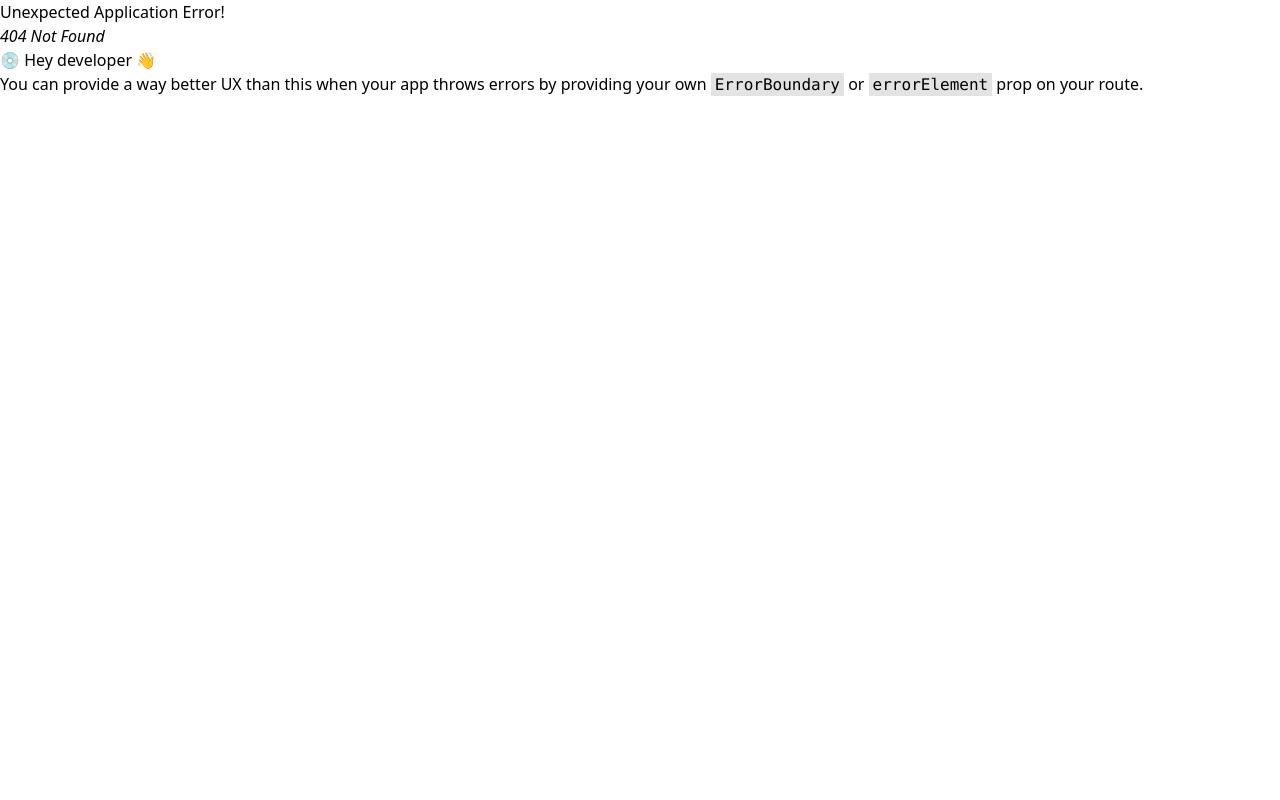
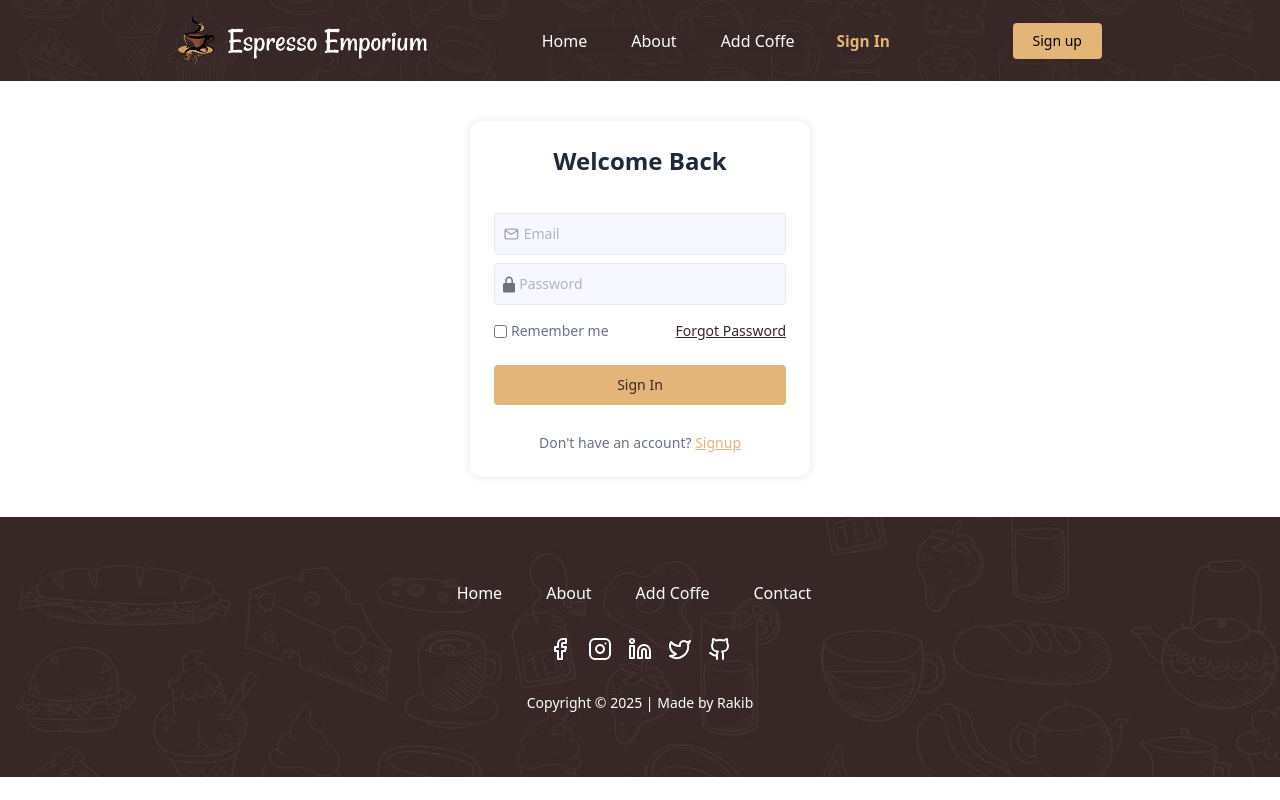
Before and after one commit to rakibahmeddev/coffe-store-client, a React (Vite) app: page /signIn in a window 1280 px wide. Before the commit this address had no page. Built offline with nearby package versions, Linux system fonts and the light colour scheme.

Commit message:
firebase installed and signin and singup page created

```diff
--- a/package.json
+++ b/package.json
@@ -11,6 +11,7 @@
   },
   "dependencies": {
     "@tailwindcss/vite": "^4.1.12",
+    "firebase": "^12.1.0",
     "localforage": "^1.10.0",
     "match-sorter": "^8.1.0",
     "preline": "^3.2.3",
--- /dev/null
+++ b/src/Pages/SignIn.jsx
@@ -0,0 +1,88 @@
+import React from 'react';
+import { Link } from 'react-router-dom';
+
+const SignIn = () => {
+  return (
+    <div className="flex justify-center py-10">
+      <form className="bg-white text-gray-500 max-w-[340px] w-full mx-4 md:p-6 p-4 py-8 text-left text-sm rounded-xl shadow-[0px_0px_10px_0px] shadow-black/10">
+        <h2 className="text-2xl font-bold mb-9 text-center text-gray-800">
+          Welcome Back
+        </h2>
+        <div className="flex items-center my-2 border bg-indigo-500/5 border-gray-500/10 rounded gap-1 pl-2">
+          <svg
+            width="18"
+            height="18"
+            viewBox="0 0 15 15"
+            fill="none"
+            xmlns="http://www.w3.org/2000/svg"
+          >
+            <path
+              d="m2.5 4.375 3.875 2.906c.667.5 1.583.5 2.25 0L12.5 4.375"
+              stroke="#6B7280"
+              strokeOpacity=".6"
+              strokeWidth="1.3"
+              strokeLinecap="round"
+              strokeLinejoin="round"
+            />
+            <path
+              d="M11.875 3.125h-8.75c-.69 0-1.25.56-1.25 1.25v6.25c0 .69.56 1.25 1.25 1.25h8.75c.69 0 1.25-.56 1.25-1.25v-6.25c0-.69-.56-1.25-1.25-1.25Z"
+              stroke="#6B7280"
+              strokeOpacity=".6"
+              strokeWidth="1.3"
+              strokeLinecap="round"
+            />
+          </svg>
+          <input
+            className="w-full outline-none bg-transparent py-2.5"
+            type="email"
+            placeholder="Email"
+            required
+          />
+        </div>
+        <div className="flex items-center mt-2 mb-4 border bg-indigo-500/5 border-gray-500/10 rounded gap-1 pl-2">
+          <svg
+            width="13"
+            height="17"
+            viewBox="0 0 13 17"
+            fill="none"
+            xmlns="http://www.w3.org/2000/svg"
+          >
+            <path
+              d="M13 8.5c0-.938-.729-1.7-1.625-1.7h-.812V4.25C10.563 1.907 8.74 0 6.5 0S2.438 1.907 2.438 4.25V6.8h-.813C.729 6.8 0 7.562 0 8.5v6.8c0 .938.729 1.7 1.625 1.7h9.75c.896 0 1.625-.762 1.625-1.7zM4.063 4.25c0-1.406 1.093-2.55 2.437-2.55s2.438 1.144 2.438 2.55V6.8H4.061z"
+              fill="#6B7280"
+            />
+          </svg>
+          <input
+            className="w-full outline-none bg-transparent py-2.5"
+            type="password"
+            placeholder="Password"
+            required
+          />
+        </div>
+        <div className="flex items-center justify-between mb-6">
+          <div className="flex items-center gap-1">
+            <input id="checkbox" type="checkbox" />
+            <label htmlFor="checkbox">Remember me</label>
+          </div>
+          <a className="text-[#372727] underline" href="#">
+            Forgot Password
+          </a>
+        </div>
+        <button
+          type="submit"
+          className="w-full mb-3 bg-[#e3b578] text-[#372727] hover:bg-[#372727] hover:text-white transition py-2.5 rounded  font-medium"
+        >
+          Sign In
+        </button>
+        <p className="text-center mt-4">
+          Don't have an account?{' '}
+          <Link to="/signUp" className="text-[#e3b578] underline">
+            Signup
+          </Link>
+        </p>
+      </form>
+    </div>
+  );
+};
+
+export default SignIn;
--- /dev/null
+++ b/src/Pages/SignUp.jsx
@@ -0,0 +1,11 @@
+import React from 'react';
+
+const SignUp = () => {
+    return (
+        <div>
+
+        </div>
+    );
+};
+
+export default SignUp;
--- a/src/components/Header.jsx
+++ b/src/components/Header.jsx
@@ -45,7 +45,7 @@ export default function Header() {
         Add Coffe
       </NavLink>
       <NavLink
-        to="/contact"
+        to="/signIn"
         className={({ isActive }) =>
           `mr-3 transition-all duration-200 hover:scale-95 ${
             isActive
@@ -54,7 +54,7 @@ export default function Header() {
           }`
         }
       >
-        Contact
+        Sign In
       </NavLink>
     </>
   );
--- a/src/main.jsx
+++ b/src/main.jsx
@@ -9,6 +9,8 @@ import Root from './Layout/Root';
 import Home from './Pages/Home';
 import Coffes from './components/Coffes';
 import CoffeDetails from './Pages/CoffeDetails';
+import SignUp from './Pages/SignUp';
+import SignIn from './Pages/SignIn';
 
 const router = createBrowserRouter([
   {
@@ -28,12 +30,22 @@ const router = createBrowserRouter([
       {
         path: 'updateCoffe/:id',
         element: <UpdateCoffe></UpdateCoffe>,
-        loader: ({params})=> fetch(`http://localhost:3000/coffe/${params.id}`)
+        loader: ({ params }) =>
+          fetch(`http://localhost:3000/coffe/${params.id}`),
       },
       {
         path: 'coffeDetails/:id',
         element: <CoffeDetails></CoffeDetails>,
-        loader: ({params})=> fetch(`http://localhost:3000/coffe/${params.id}`)
+        loader: ({ params }) =>
+          fetch(`http://localhost:3000/coffe/${params.id}`),
+      },
+      {
+        path: 'signIn',
+        element: <SignIn></SignIn>,
+      },
+      {
+        path: 'signUp',
+        element: <SignUp></SignUp>,
       },
     ],
   },
```
Also changed, not shown: src/firebase/firebase.init.js (added), 1 other file (tests, documents, lock files or other folders).
